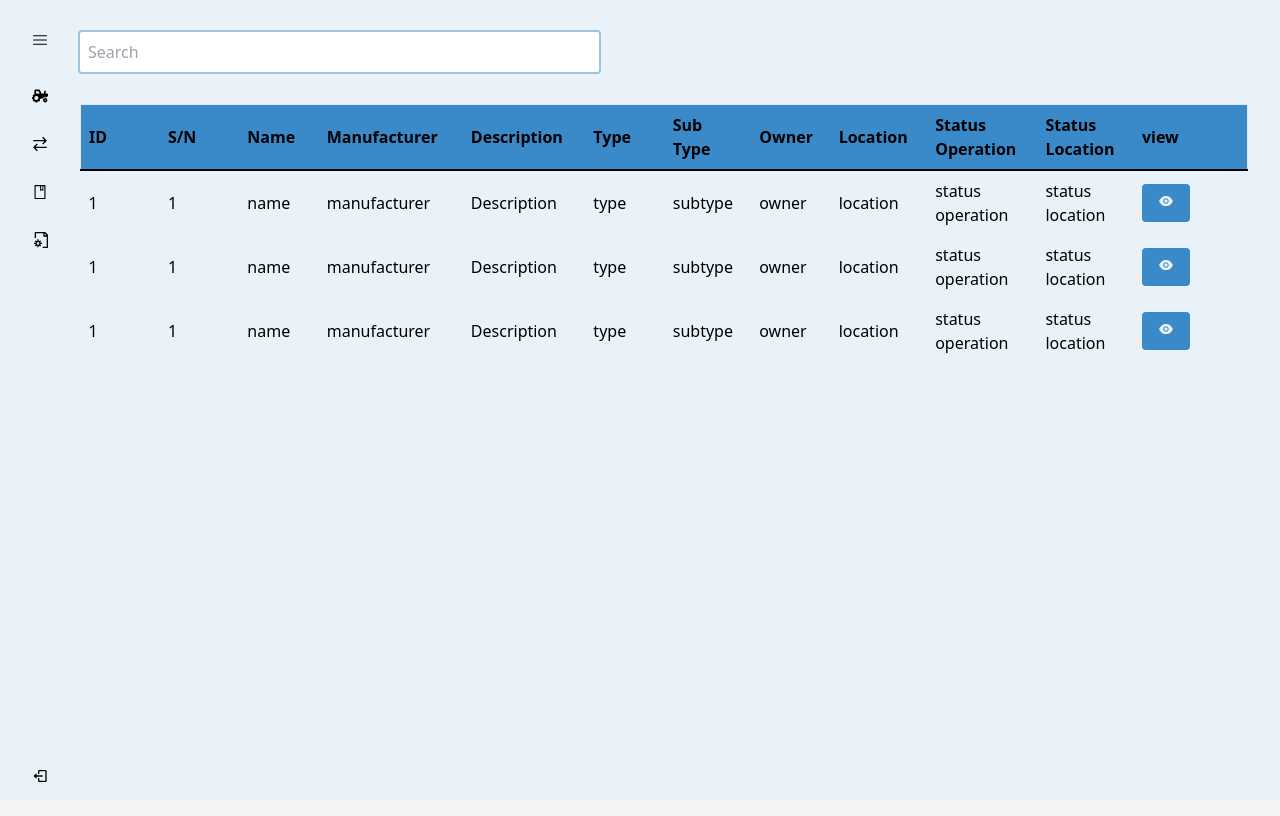
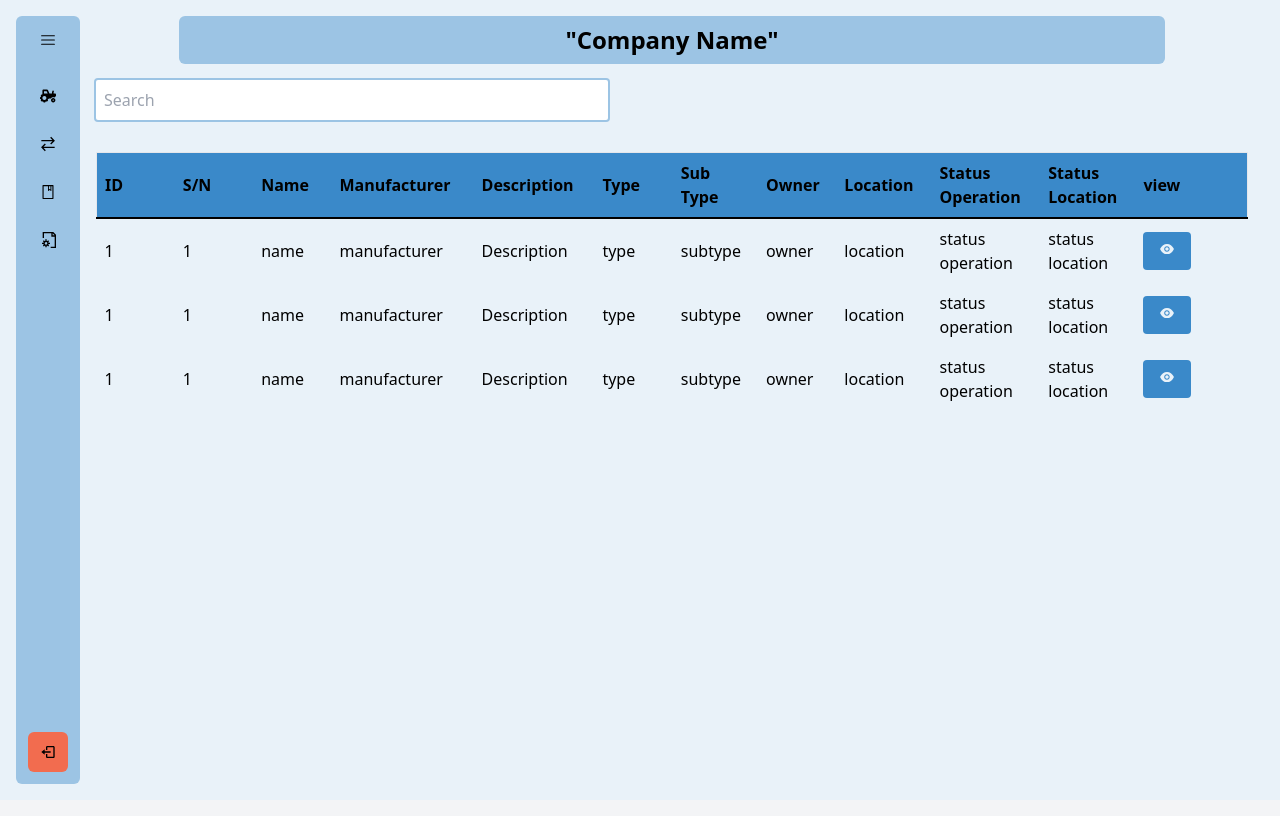
Before and after one commit to LaloStroke/action-logistics, a React (Vite) app: page /Assets/1 in a window 1280 px wide. Built offline with nearby package versions, Linux system fonts and the light colour scheme.

Commit message:
sidebar almost finished

```diff
--- a/src/components/Layout/index.tsx
+++ b/src/components/Layout/index.tsx
@@ -20,8 +20,11 @@ const Layout: React.FC<{ children: JSX.Element | JSX.Element[] }> = ({
       } ${handleStyles} bg-terciary`}
     >
       {location.pathname !== "/login" && <Sidebar />}
-      <div className={`${ShowSidebar ? "h-full grid" : "content"}`}>
-        {children}
+      <div className={`${ShowSidebar ? "content" : "h-full grid"}`}>
+        {ShowSidebar ? <div className="companyName">"Company Name"</div> : ""}
+        <div className={`${ShowSidebar ? "contentChildren" : ""}`}>
+          {children}
+        </div>
       </div>
     </main>
   );
--- a/src/components/Layout/layout.css
+++ b/src/components/Layout/layout.css
@@ -1,12 +1,31 @@
 .layout {
+  display: grid;
   grid-template-areas: "header content";
+  grid-template-rows: 1fr;
   min-height: 100vh;
+
   @apply grid h-full p-4 duration-300;
 }
 
 .content {
   grid-area: content;
-  grid-template-rows: 1fr;
+  width: 100%;
+  height: 100%;
+  display: grid;
+  grid-template-areas:
+    "companyName"
+    "contentChildren";
+  grid-template-rows: 3rem 1fr;
+  grid-template-columns: 1fr;
+}
+
+.companyName {
+  grid-area: companyName;
+  display: flex;
+  @apply text-2xl font-bold text-black h-12 w-10/12 bg-primary place-items-center justify-center rounded-md mx-auto;
+}
+.contentChildren {
+  grid-area: contentChildren;
   @apply h-full;
 }
 
@@ -16,6 +35,6 @@
   }
 
   .layout_close {
-    grid-template-columns: 3rem 1fr;
+    grid-template-columns: 4rem 1fr;
   }
 }
--- a/src/components/Select/SelectOption/SelectOption.tsx
+++ b/src/components/Select/SelectOption/SelectOption.tsx
@@ -9,7 +9,7 @@ const SelectOption: React.FC<{
 
   return (
     <li
-      className="cursor-pointer duration-300 grid place-items-center text-sm text-left rounded-md py-2 px-4 hover:tracking-tighter"
+      className="cursor-pointer duration-300 grid place-items-center text-sm text-left rounded-md py-2 px-4 hover:tracking-tighter hover:bg-secondary"
       onClick={() => changeSelectedOption(value)}
     >
       {children}
--- a/src/components/Sidebar/index.tsx
+++ b/src/components/Sidebar/index.tsx
@@ -1,24 +1,24 @@
-import React, { useState, useRef, useEffect } from 'react';
-import { Link, useMatch, useResolvedPath } from 'react-router-dom';
-import useOnClickOutside from '../../hooks/useOnClickOutside/useOnClickOutside';
+import React, { useState, useRef, useEffect } from "react";
+import { Link, useMatch, useResolvedPath } from "react-router-dom";
+import useOnClickOutside from "../../hooks/useOnClickOutside/useOnClickOutside";
 import {
   setSidebarOpen,
   setAssetsSelected,
   setTransactionSelected,
   setConfigSelected,
-  setCatalogSelected,
-} from '@/store/services/slice/appSlice';
-import { useDispatch } from 'react-redux';
-import SelectOptions from '../../constants/selectOptions';
-import './sidebar.css';
-import SelectOption from '../Select/SelectOption/SelectOption';
-import Select from '../Select';
-import { RxHamburgerMenu } from 'react-icons/rx';
-import { FaTractor } from 'react-icons/fa';
-import { GrTransaction } from 'react-icons/gr';
-import { AiOutlineBook } from 'react-icons/ai';
-import { GrDocumentConfig } from 'react-icons/gr';
-import { BiLogOut } from 'react-icons/bi';
+  setCatalogSelected
+} from "@/store/services/slice/appSlice";
+import { useDispatch } from "react-redux";
+import SelectOptions from "../../constants/selectOptions";
+import "./sidebar.css";
+import SelectOption from "../Select/SelectOption/SelectOption";
+import Select from "../Select";
+import { RxHamburgerMenu } from "react-icons/rx";
+import { FaTractor } from "react-icons/fa";
+import { GrTransaction } from "react-icons/gr";
+import { AiOutlineBook } from "react-icons/ai";
+import { GrDocumentConfig } from "react-icons/gr";
+import { BiLogOut } from "react-icons/bi";
 
 const Sidebar: React.FC = (): JSX.Element => {
   const [isOpen, setIsOpen] = useState<boolean>(false);
@@ -49,10 +49,10 @@ const Sidebar: React.FC = (): JSX.Element => {
     dispatch(setCatalogSelected(value));
   };
 
-  const Assets = SelectOptions.get('Assets');
-  const Transactions = SelectOptions.get('Transactions');
-  const Configs = SelectOptions.get('ConfigPoints');
-  const Catalogs = SelectOptions.get('CatalogPoints');
+  const Assets = SelectOptions.get("Assets");
+  const Transactions = SelectOptions.get("Transactions");
+  const Configs = SelectOptions.get("ConfigPoints");
+  const Catalogs = SelectOptions.get("CatalogPoints");
   useEffect(() => {
     dispatch(setSidebarOpen(isOpen));
   }, [isOpen]);
@@ -67,16 +67,16 @@ const Sidebar: React.FC = (): JSX.Element => {
           <div className="select">
             <div>
               <Select
-                defaultValue={'All Assets'}
-                staticPlaceholder={'Assets'}
+                defaultValue={"All Assets"}
+                staticPlaceholder={"Assets"}
                 selectHandler={handleAssets}
                 placeholder="Assets"
                 className="bg-primary rounded-md p-4 relative w-56 cursor-pointer border-none duration-300"
-                optionsStyle="bg-secondary list-none relative w-full left-0 top-4 bottom-22 overflow-auto h-36 rounded-md flex flex-col duration-300"
+                optionsStyle="bg-primary list-none relative w-full left-0 top-4 bottom-22 overflow-auto h-36 rounded-md flex flex-col duration-300"
               >
                 {(Assets as string[]).map((Assets) => (
                   <CustomLink
-                    to={`/Assets/${Assets == 'All Assets' ? 'all' : Assets}`}
+                    to={`/Assets/${Assets == "All Assets" ? "all" : Assets}`}
                     key={Assets}
                     isOpen={isOpen}
                   >
@@ -87,39 +87,46 @@ const Sidebar: React.FC = (): JSX.Element => {
             </div>
             <div>
               <Select
-                defaultValue={'Due'}
-                staticPlaceholder={'Transactions'}
+                defaultValue={"Due"}
+                staticPlaceholder={"Transactions"}
                 selectHandler={handleTransactions}
                 placeholder="Transactions"
                 className="bg-primary rounded-md p-4 relative w-56 cursor-pointer border-none duration-300"
-                optionsStyle="bg-secondary list-none relative w-full left-0 top-4 right-2 overflow-auto max-h-36 rounded-md flex flex-col duration-300"
+                optionsStyle="bg-primary list-none relative w-full left-0 top-4 right-2 overflow-auto max-h-36 rounded-md flex flex-col duration-300"
               >
                 {(Transactions as string[]).map((Transactions) => (
                   <CustomLink
                     to={`${
-                      Transactions === 'Swap Request' || Transactions === 'Asset Return'
+                      Transactions === "Swap Request" ||
+                      Transactions === "Asset Return"
                         ? `create/Transactions/${Transactions}`
                         : `/Transactions/${Transactions}`
                     }`}
                     key={Transactions}
                     isOpen={isOpen}
                   >
-                    <SelectOption value={Transactions}>{Transactions}</SelectOption>
+                    <SelectOption value={Transactions}>
+                      {Transactions}
+                    </SelectOption>
                   </CustomLink>
                 ))}
               </Select>
             </div>
             <div>
               <Select
-                defaultValue={'Locations'}
-                staticPlaceholder={'Catalogs'}
+                defaultValue={"Locations"}
+                staticPlaceholder={"Catalogs"}
                 selectHandler={handleCatalogs}
                 placeholder="Catalogs"
                 className="bg-primary rounded-md p-4 relative w-56 cursor-pointer border-none duration-300"
-                optionsStyle="bg-secondary list-none relative w-full left-0 top-4 right-2 overflow-auto max-h-36 rounded-md flex flex-col duration-300"
+                optionsStyle="bg-prima list-none relative w-full left-0 top-4 right-2 overflow-auto max-h-36 rounded-md flex flex-col duration-300"
               >
                 {(Catalogs as string[]).map((Catalogs) => (
-                  <CustomLink to={`/Catalogs/${Catalogs}`} key={Catalogs} isOpen={isOpen}>
+                  <CustomLink
+                    to={`/Catalogs/${Catalogs}`}
+                    key={Catalogs}
+                    isOpen={isOpen}
+                  >
                     <SelectOption value={Catalogs}>{Catalogs}</SelectOption>
                   </CustomLink>
                 ))}
@@ -127,30 +134,36 @@ const Sidebar: React.FC = (): JSX.Element => {
             </div>
             <div>
               <Select
-                defaultValue={'Locations'}
-                staticPlaceholder={'Configs'}
+                defaultValue={"Locations"}
+                staticPlaceholder={"Configs"}
                 selectHandler={handleConfigs}
                 placeholder="Configs"
                 className="bg-primary rounded-md p-4 relative w-56 cursor-pointer border-none duration-300"
-                optionsStyle="bg-secondary list-none relative w-full left-0 top-4 right-2 overflow-auto max-h-36 rounded-md flex flex-col duration-300"
+                optionsStyle="bg-primary list-none relative w-full left-0 top-4 right-2 overflow-auto max-h-36 rounded-md flex flex-col duration-300"
               >
                 {(Configs as string[]).map((Configs) => (
-                  <CustomLink to={`/Configs/${Configs}`} key={Configs} isOpen={isOpen}>
+                  <CustomLink
+                    to={`/Configs/${Configs}`}
+                    key={Configs}
+                    isOpen={isOpen}
+                  >
                     <SelectOption value={Configs}>{Configs}</SelectOption>
                   </CustomLink>
                 ))}
               </Select>
             </div>
           </div>
-          <div className="logout">
-            <Link to="/login">
-              <button className="bg-blue w-16 h-12 rounded-md">Logout</button>
-            </Link>
-          </div>
+
+          <Link to="/login">
+            <button className="flex justify-center items-center bg-error rounded-md w-20 h-12 gap-x-2 text-sm ml-40 duration-300 ease-in">
+              Logout
+              <BiLogOut />
+            </button>
+          </Link>
         </div>
       ) : (
         <div className="close">
-          <div className="title">
+          <div className="flex justify-center items-center  rounded-ms duration-300 ease-in w-8 h-8 mx-auto mt-2">
             <RxHamburgerMenu />
           </div>
           <div className="select">
@@ -167,7 +180,7 @@ const Sidebar: React.FC = (): JSX.Element => {
               <GrDocumentConfig />
             </CustomLink>
           </div>
-          <button className="flex justify-center items-center">
+          <button className="flex justify-center items-center bg-error rounded-md duration-300 ease-in w-10 h-10 mx-auto mt-3">
             <BiLogOut />
           </button>
         </div>
@@ -189,12 +202,16 @@ const CustomLink: React.FC<{
     <div>
       {isOpen === true ? (
         <Link
-          className={`${className ? className : 'duration-300 w-28 h-full cursor-pointer'} `}
+          className={`${
+            className ? className : "duration-300 w-28 h-full cursor-pointer"
+          } `}
           to={to}
         >
           <div
             className={`grid place-content-center px-4 h-full duration-300 cursor-pointer  ${
-              isActive ? 'bg-lightOrange duration-300 font-bold hover:tracking-normal' : ''
+              isActive
+                ? "bg-lightOrange duration-300 font-bold hover:tracking-normal"
+                : ""
             }`}
           >
             {children}
@@ -204,7 +221,7 @@ const CustomLink: React.FC<{
         <Link to={to}>
           <div
             className={`grid place-content-center cursor-pointer gap-4 w-8 h-8 ${
-              isActive ? 'bg-cyan-300' : ''
+              isActive ? "bg-cyan-300" : ""
             }`}
           >
             {children}
--- a/src/components/Sidebar/sidebar.css
+++ b/src/components/Sidebar/sidebar.css
@@ -1,33 +1,35 @@
 .open {
   grid-area: header;
   width: 16rem;
-  height: 100vh;
+  height: 100%;
   transition-duration: 0.3s;
   display: grid;
   grid-template-areas:
-    'title'
-    'select'
-    'logout';
-  grid-template-rows: 3rem 1fr 3rem;
+    "title"
+    "select"
+    "logout";
+  grid-template-rows: 3rem 1fr 4rem;
   grid-template-columns: 1fr;
   transition-duration: 0.3s;
+  @apply bg-primary rounded-md overflow-hidden;
 }
 
 .close {
   grid-area: header;
-  width: 3rem;
-  height: 100vh;
+  width: 4rem;
+  height: 100%;
   transition-duration: 0.3s;
   overflow: hidden;
   display: grid;
   grid-template-areas:
-    'title'
-    'select'
-    'logout';
+    "title"
+    "select"
+    "logout";
   grid-template-rows: 3rem 1fr 3rem;
   padding-bottom: 1rem;
   grid-template-columns: 1fr;
   transition-duration: 0.3s;
+  @apply bg-primary rounded-md;
 }
 
 .title {
@@ -35,9 +37,10 @@
   background-color: transparent;
   transition-duration: 0.3s;
   display: flex;
-  justify-content: center;
+  justify-content: space-between;
   align-items: center;
   padding: 0 1rem;
+  @apply font-bold;
 }
 
 .select {
```
